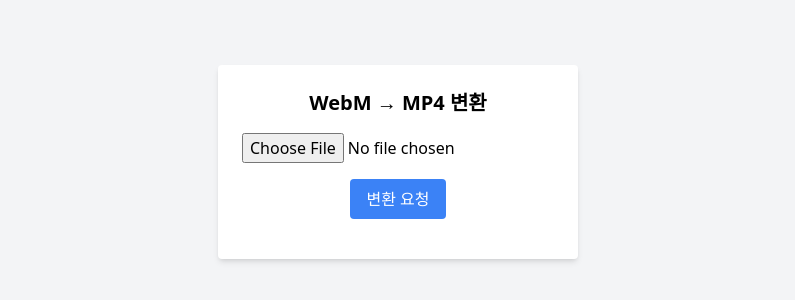
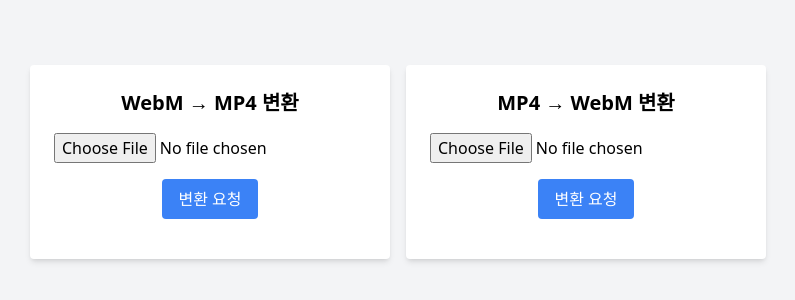
Before and after one commit to junotb/ffmpeg-nest-media-converter, a website: page public/index.html in a window 1280 px wide. Shown: the part 238-538 px from the top of the page, without its empty margins (242-1037 px from the left). Drawn offline with nearby package versions, Linux system fonts and the light colour scheme.

Commit message:
기능: Mp4 To Webm 변환 요청 추가

```diff
--- a/public/index.html
+++ b/public/index.html
@@ -8,22 +8,33 @@
   <!-- Axios CDN -->
   <script src="https://cdn.jsdelivr.net/npm/axios/dist/axios.min.js"></script>
 </head>
-<body class="bg-gray-100 min-h-screen flex items-center justify-center">
+<body class="bg-gray-100 min-h-screen flex flex-col md:flex-row items-center justify-center gap-4">
   <div class="bg-white p-6 rounded shadow-md text-center">
     <h1 class="text-xl font-semibold mb-4">WebM → MP4 변환</h1>
-    <input type="file" id="fileInput" accept=".webm" class="mb-4">
+    <input type="file" accept=".webm" class="mb-4">
     <br>
-    <button onclick="uploadFile()" class="bg-blue-500 text-white px-4 py-2 rounded hover:bg-blue-600">
+    <button onclick="uploadFile(this)" data-type="webm-to-mp4" class="bg-blue-500 text-white px-4 py-2 rounded hover:bg-blue-600">
       변환 요청
     </button>
-    <p id="status" class="mt-4 text-sm text-gray-700"></p>
+    <p class="mt-4 text-sm text-gray-700"></p>
+  </div>
+
+  <div class="bg-white p-6 rounded shadow-md text-center">
+    <h1 class="text-xl font-semibold mb-4">MP4 → WebM 변환</h1>
+    <input type="file" accept=".mp4" class="mb-4">
+    <br>
+    <button onclick="uploadFile(this)" data-type="mp4-to-webm" class="bg-blue-500 text-white px-4 py-2 rounded hover:bg-blue-600">
+      변환 요청
+    </button>
+    <p class="mt-4 text-sm text-gray-700"></p>
   </div>
 
   <script>
-    async function uploadFile() {
-      const input = document.getElementById('fileInput');
+    async function uploadFile(button) {
+      const type = button.dataset.type;
+      const input = button.parentElement.querySelector('input');
       const file = input.files[0];
-      const status = document.getElementById('status');
+      const status = button.parentElement.querySelector('p');
 
       if (!file) {
         alert('파일을 선택하세요');
@@ -36,17 +47,31 @@
       status.innerText = '변환 중...';
 
       try {
-        const response = await axios.post('/convert/webm-to-mp4', formData, {
+        const { headers, data } = await axios.post(`/convert/${type}`, formData, {
           responseType: 'blob', // 바이너리 파일을 받기 위해 blob 설정
           headers: {
             'Content-Type': 'multipart/form-data'
           }
         });
 
-        const url = window.URL.createObjectURL(new Blob([response.data]));
+        const contentType = headers.get('Content-Type');
+        const disposition = headers.get('Content-Disposition');
+
+        let filename;
+        if (contentType.includes('video/mp4')) filename = 'converted.mp4';
+        else if (contentType.includes('video/webm')) filename = 'converted.webm';
+
+        if (disposition && disposition.includes('filename=')) {
+          const match = disposition.match(/filename="?([^"]+)"?/);
+          if (match && match[1]) {
+            filename = match[1];
+          }
+        }
+
+        const url = window.URL.createObjectURL(new Blob([data]));
         const a = document.createElement('a');
         a.href = url;
-        a.download = 'converted.mp4';
+        a.download = filename;
         document.body.appendChild(a);
         a.click();
         a.remove();
```
Also changed, not shown: src/app.service.ts (+11 -2 lines).
